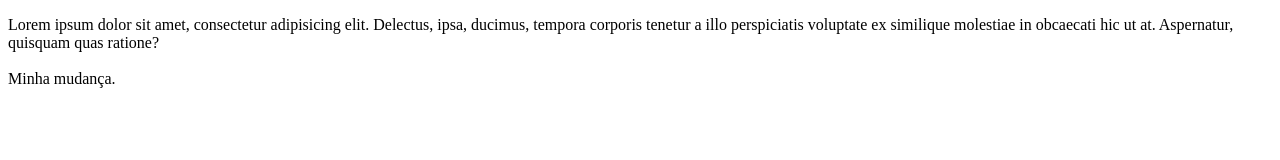
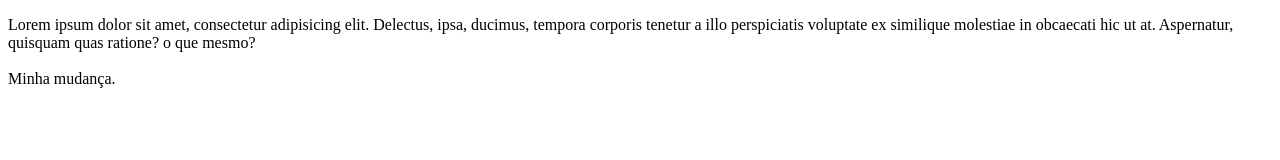
Before and after one commit to ton21/newGitTest, a plain HTML site: page index.html in a window 1280 px wide. Drawn offline with Linux system fonts and the light colour scheme.

Commit message:
Mexi na mesma linha

```diff
--- a/index.html
+++ b/index.html
@@ -5,7 +5,7 @@
 	<title>Pasta Projetos</title>
 </head>
 <body>
-	<p>Lorem ipsum dolor sit amet, consectetur adipisicing elit. Delectus, ipsa, ducimus, tempora corporis tenetur a illo perspiciatis voluptate ex similique molestiae in obcaecati hic ut at. Aspernatur, quisquam quas ratione?
+	<p>Lorem ipsum dolor sit amet, consectetur adipisicing elit. Delectus, ipsa, ducimus, tempora corporis tenetur a illo perspiciatis voluptate ex similique molestiae in obcaecati hic ut at. Aspernatur, quisquam quas ratione? o que mesmo?
 	<br>
 	<br>
 	Minha mudança.
```
